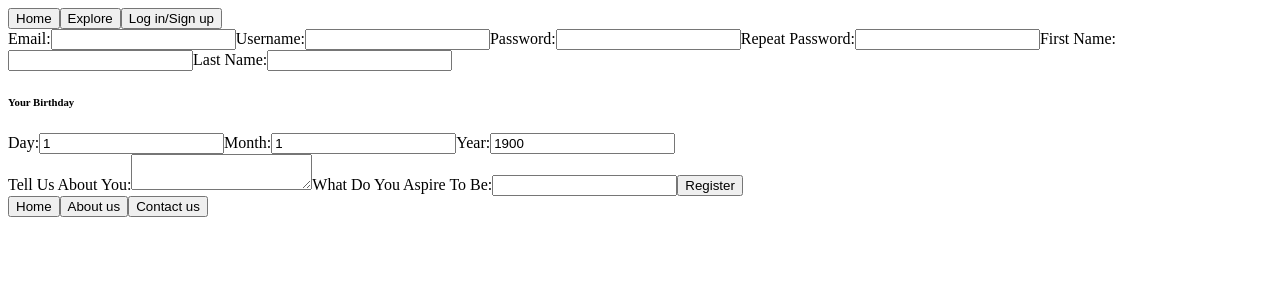
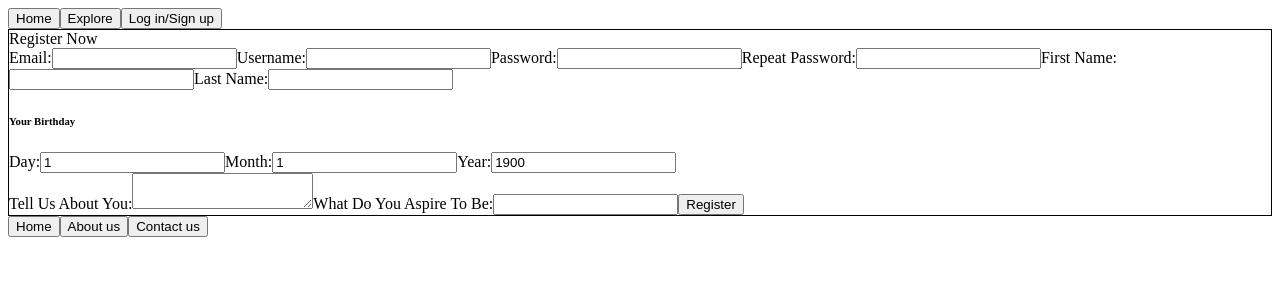
Before and after one commit to AlexanderMiraka/GuildMaster-Front, an Angular app in the folder guildMaster/: page /register in a window 1280 px wide. Shown: the top 300 px of the page. Built offline with nearby package versions, Linux system fonts and the light colour scheme.

Commit message:
Add a base card for components

```diff
--- /dev/null
+++ b/guildMaster/src/app/components/shared/card/base-card.component.html
@@ -0,0 +1,5 @@
+<div class="gm-baseCard">
+    <div class="gm-baseCard-title"><ng-content select="card-title"></ng-content></div>
+    <div class="gm-baseCard-content"><ng-content select="card-content"/></div>
+    <div class="gm-baseCard-actions" ><ng-content select="card-actions"/></div>
+</div>
--- /dev/null
+++ b/guildMaster/src/app/components/shared/card/base-card.component.scss
@@ -0,0 +1,3 @@
+.gm-baseCard {
+    border: 1px solid;
+}
--- /dev/null
+++ b/guildMaster/src/app/components/shared/card/base-card.component.ts
@@ -0,0 +1,28 @@
+import { Component } from "@angular/core";
+@Component({
+    standalone:true,
+    selector:'card-title',
+    template:`<ng-content></ng-content>`,
+})
+export class CardTitle{}
+@Component({
+    standalone:true,
+    selector:'card-content',
+    template:`<ng-content></ng-content>`,
+})
+export class CardContent{}
+@Component({
+    standalone:true,
+    selector:'card-actions',
+    template:`<ng-content></ng-content>`,
+})
+export class CardActions{}
+
+@Component({
+    standalone:true,
+    imports:[CardTitle,CardContent,CardActions],
+    selector:'base-card',
+    templateUrl:'./base-card.component.html',
+    styleUrl:'./base-card.component.scss',
+})
+export class BaseCard{}
--- a/guildMaster/src/app/pages/forms/auth/register/register-user.pages.html
+++ b/guildMaster/src/app/pages/forms/auth/register/register-user.pages.html
@@ -1,4 +1,7 @@
 <div class="gm-register">
+<base-card>
+    <card-title>Register Now</card-title>
+    <card-content>
       <div class="gm-register-form">
         <form [formGroup]="registerForm" (ngSubmit)="register()">
           <label for="email">Email:</label>
@@ -16,15 +19,23 @@
             id="username"
             formControlName="username"
           />
-      @if(registerForm.controls['username'].errors?.['required']&&submitted) {
+          @if(registerForm.controls['username'].errors?.['required']&&submitted)
+          {
           <h1>username cannot be empty</h1>
           }
           <label for="pass">Password:</label>
-      <input type="password" name="pass" id="pass" formControlName="password" />
-      @if(registerForm.controls['password'].errors?.['pattern'] && submitted) {
+          <input
+            type="password"
+            name="pass"
+            id="pass"
+            formControlName="password"
+          />
+          @if(registerForm.controls['password'].errors?.['pattern'] &&
+          submitted) {
           <h1>
-        password must contain letters, numbers, special characters(&#33;&#64;&#35;&#36;&#37;&#94;&#38;&#42;) and
-        must be from 8 to 16 characters
+            password must contain letters, numbers, special
+            characters(&#33;&#64;&#35;&#36;&#37;&#94;&#38;&#42;) and must be
+            from 8 to 16 characters
           </h1>
           }
           <label for="repeatPass">Repeat Password:</label>
@@ -45,7 +56,8 @@
             formControlName="firstName"
           />
           @if((registerForm.controls['firstName'].errors?.['pattern'] ||
-      registerForm.controls['firstName'].errors?.['required']) && submitted) {
+          registerForm.controls['firstName'].errors?.['required']) && submitted)
+          {
           <h1>First Name must be only letters and is required</h1>
           }
           <label for="lastName">Last Name:</label>
@@ -56,7 +68,8 @@
             formControlName="lastName"
           />
           @if((registerForm.controls['lastName'].errors?.['pattern'] ||
-      registerForm.controls['lastName'].errors?.['required']) && submitted) {
+          registerForm.controls['lastName'].errors?.['required']) && submitted)
+          {
           <h1>First Name must be only letters and is required</h1>
           }
           <div class="gm-register-form-date" formGroupName="dob">
@@ -64,7 +77,12 @@
             <label for="day">Day:</label>
             <input type="number" name="day" id="day" formControlName="day" />
             <label for="month">Month:</label>
-        <input type="number" name="month" id="month" formControlName="month" />
+            <input
+              type="number"
+              name="month"
+              id="month"
+              formControlName="month"
+            />
             <label for="year">Year:</label>
             <input type="number" name="year" id="year" formControlName="year" />
           </div>
@@ -80,4 +98,6 @@
           <button type="submit">Register</button>
         </form>
       </div>
+    </card-content>
+  </base-card>
 </div>
--- a/guildMaster/src/app/pages/forms/auth/register/register-user.pages.ts
+++ b/guildMaster/src/app/pages/forms/auth/register/register-user.pages.ts
@@ -9,13 +9,14 @@ import {
 } from '@angular/forms';
 import { ReactiveFormsModule } from '@angular/forms';
 import { registerService } from '../../../../services/auth/register.service';
+import { BaseCard,CardTitle,CardContent } from '../../../../components/shared/card/base-card.component';
 
 @Component({
   selector: 'register-user',
   standalone: true,
   templateUrl: './register-user.pages.html',
   styleUrl: './register-user.pages.scss',
-  imports: [ReactiveFormsModule],
+  imports: [ReactiveFormsModule,BaseCard,CardTitle,CardContent],
 })
 export class RegisterUser {
   registerForm: FormGroup;
```
Lines whose indentation alone changed are shown as unchanged.
